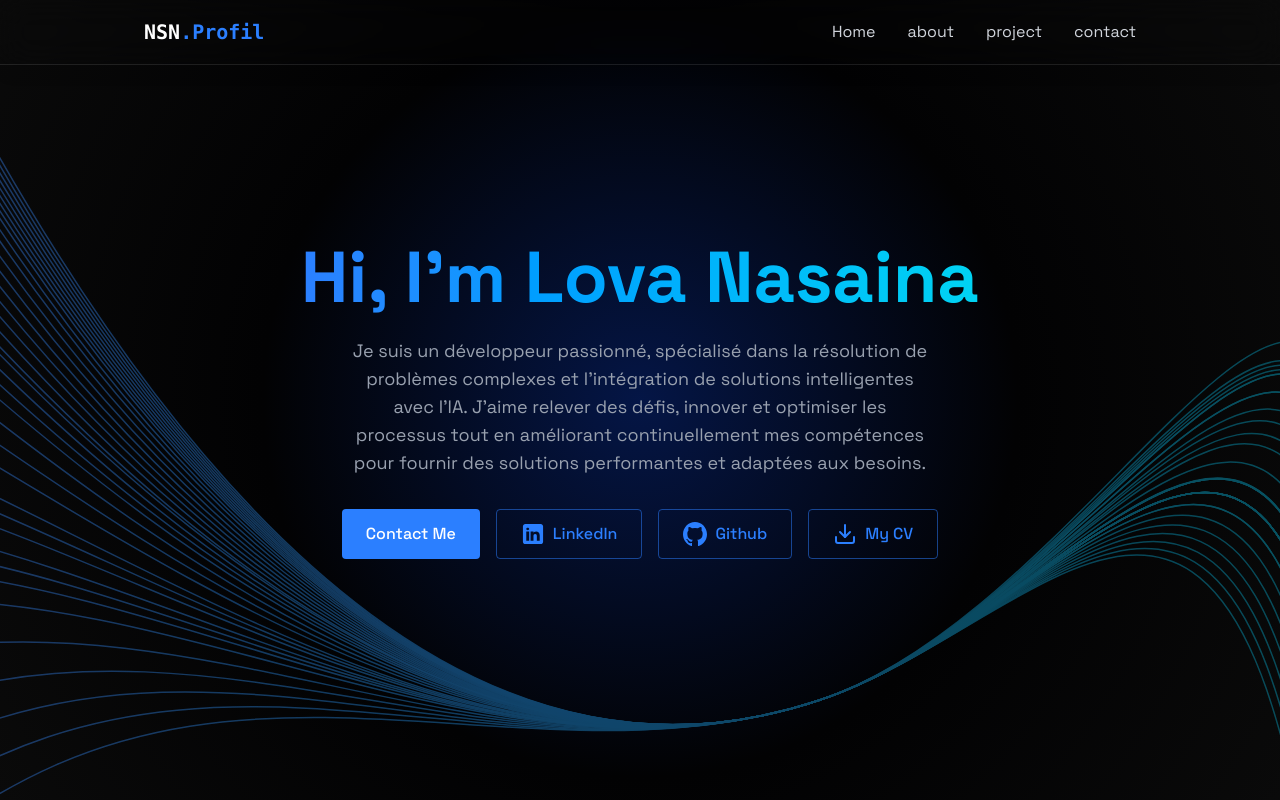
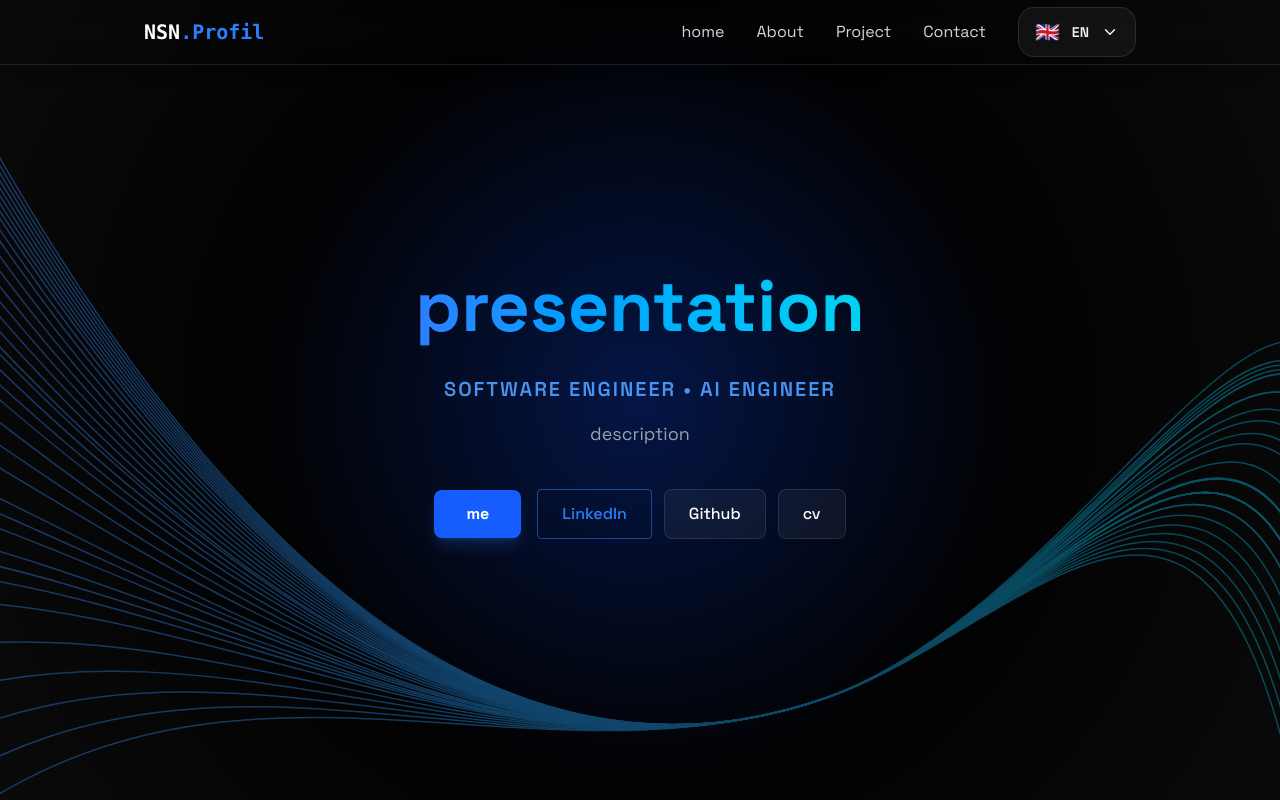
Before and after one commit to Lova-Nasaina/Portfolio, a React (Vite) app: page / in a window 1280 px wide. Shown: the top 800 px of the page. Built offline with nearby package versions, Linux system fonts and the light colour scheme.

Commit message:
style: responsive design on my UI

```diff
--- a/src/components/MobileMenu.jsx
+++ b/src/components/MobileMenu.jsx
@@ -1,4 +1,14 @@
+import { useTranslation } from "react-i18next";
+import { Check } from "lucide-react";
+
 export const MobileMenu = ({menuOpen, setMenuOpen}) => {
+
+    const { t, i18n } = useTranslation();
+
+    const languages = [
+    { code: "en", label: "EN", flag: "🇬🇧" },
+    { code: "fr", label: "FR", flag: "🇫🇷" },
+  ];
 
     return (
         <div className={`fixed top-0 left-0 w-full bg-[rgba(10,10,10,0.8)] z-40 flex flex-col items-center justify-center
@@ -24,7 +34,7 @@ export const MobileMenu = ({menuOpen, setMenuOpen}) => {
                 ${menuOpen ? "opacity-100 translate-y-0" : "opacity-0 translate-y-5"}
             `}
         >
-            Home
+            {t('home')}
         </a>
         <a href="#about"
         onClick={() => setMenuOpen(false)}
@@ -32,7 +42,7 @@ export const MobileMenu = ({menuOpen, setMenuOpen}) => {
                 ${menuOpen ? "opacity-100 translate-y-0" : "opacity-0 translate-y-5"}
             `}
         >
-            about
+            {t('About')}
         </a>
         <a href="#project"
         onClick={() => setMenuOpen(false)}
@@ -40,7 +50,7 @@ export const MobileMenu = ({menuOpen, setMenuOpen}) => {
                 ${menuOpen ? "opacity-100 translate-y-0" : "opacity-0 translate-y-5"}
             `}
         >
-            project
+            {t('Project')}
         </a>
         <a href="#contact"
         onClick={() => setMenuOpen(false)}
@@ -48,9 +58,36 @@ export const MobileMenu = ({menuOpen, setMenuOpen}) => {
                 ${menuOpen ? "opacity-100 translate-y-0" : "opacity-0 translate-y-5"}
             `}
         >
-            contact
+            {t('Contact')}
         </a>
 
+      <div
+        className={`mt-12 p-1 bg-white/5 border border-white/10 rounded-2xl flex items-center transition-all duration-500 delay-200
+            ${menuOpen ? "opacity-100 scale-100" : "opacity-0 scale-95"}
+        `}
+      >
+        {languages.map((lang) => {
+          const active = i18n.language === lang.code;
+          return (
+            <button
+              key={lang.code}
+              onClick={() => {
+                i18n.changeLanguage(lang.code);
+                setMenuOpen(false);
+              }}
+              className={`flex items-center gap-2 px-6 py-2.5 rounded-xl text-sm font-bold transition-all ${
+                active
+                  ? "bg-gradient-to-r from-blue-600 to-cyan-500 text-white shadow-lg shadow-blue-500/20"
+                  : "text-gray-400 hover:text-white"
+              }`}
+            >
+              <span>{lang.flag}</span>
+              <span>{lang.label}</span>
+              {active && <Check size={14} />}
+            </button>
+          );
+        })}
+      </div>
         </div>
      );
 }
--- a/src/components/NavBar.jsx
+++ b/src/components/NavBar.jsx
@@ -1,6 +1,37 @@
-import { useEffect } from "react";
+import { useTranslation } from "react-i18next";
+import { useEffect, useState, useRef } from "react";
+import { Globe } from "lucide-react";
+import { ChevronDown, Check } from "lucide-react";
 
-export const NavBar = ({menuOpen, setMenuOpen}) => {
+export const NavBar = ({ menuOpen, setMenuOpen }) => {
+  const { t, i18n } = useTranslation();
+
+  const [open, setOpen] = useState(false);
+  const dropdownRef = useRef(null);
+
+  const languages = [
+    { code: "en", label: "EN", flag: "🇬🇧" },
+    { code: "fr", label: "FR", flag: "🇫🇷" },
+  ];
+
+  const currentLanguage =
+    languages.find((l) => l.code === i18n.language) || languages[0];
+
+  const changeLanguage = (code) => {
+    i18n.changeLanguage(code);
+    setOpen(false);
+  };
+
+  useEffect(() => {
+    const handleClickOutside = (event) => {
+      if (dropdownRef.current && !dropdownRef.current.contains(event.target)) {
+        setOpen(false);
+      }
+    };
+
+    document.addEventListener("mousedown", handleClickOutside);
+    return () => document.removeEventListener("mousedown", handleClickOutside);
+  }, []);
 
   useEffect(() => {
     document.body.style.overflow = menuOpen ? "hidden" : "";
@@ -15,31 +46,97 @@ export const NavBar = ({menuOpen, setMenuOpen}) => {
             NSN<span className="text-blue-500">.Profil</span>{" "}
           </a>
 
-                    <div className="w-7 h-5 relative cursor-pointer z-40 md:hidden"
-                    onClick={() => setMenuOpen((prev) => !prev)}>
+          <div
+            className="w-7 h-5 relative cursor-pointer z-40 md:hidden"
+            onClick={() => setMenuOpen((prev) => !prev)}
+          >
             &#9776;
           </div>
 
           <div className="hidden md:flex items-center space-x-8">
-                        <a href="#home" className="text-gray-300 hove:text-white transition-colors">
+            <a
+              href="#home"
+              className="text-gray-300 hove:text-white transition-colors"
+            >
               {" "}
-                            Home{" "}
+              { t('home')}{" "}
             </a>
-                        <a href="#about" className="text-gray-300 hove:text-white transition-colors">
+            <a
+              href="#about"
+              className="text-gray-300 hove:text-white transition-colors"
+            >
               {" "}
-                            about{" "}
+              {t('About')}{" "}
             </a>
-                        <a href="#projects" className="text-gray-300 hove:text-white transition-colors">
+            <a
+              href="#projects"
+              className="text-gray-300 hove:text-white transition-colors"
+            >
               {" "}
-                            project{" "}
+              {t('Project')}{" "}
             </a>
-                        <a href="#contact" className="text-gray-300 hove:text-white transition-colors">
+            <a
+              href="#contact"
+              className="text-gray-300 hove:text-white transition-colors"
+            >
               {" "}
-                            contact{" "}
+              {t("Contact")}{" "}
             </a>
+
+            {/* Language Select */}
+            <div className="relative " ref={dropdownRef}>
+              <button
+                onClick={() => setOpen(!open)}
+                className="flex items-center gap-3 bg-white/5 border border-white/10 hover:border-blue-500 px-4 py-2.5 rounded-2xl"
+              >
+                <span className="text-xl">{currentLanguage.flag}</span>
+                <span className="font-semibold text-sm">
+                  {currentLanguage.label}
+                </span>
+                <ChevronDown
+                  size={18}
+                  className={`transition-transform ${open ? "rotate-180" : ""}`}
+                />
+              </button>
+
+              {open && (
+                <div className="absolute right-0 top-14 w-44 bg-[#0B1120] border border-white/10 rounded-2xl p-2 shadow-xl z-50">
+                  <p className="text-[10px] uppercase tracking-widest text-gray-400 mb-2 px-2">
+                    Language
+                  </p>
+
+                  <div className="space-y-1">
+                    {languages.map((lang) => {
+                      const active = i18n.language === lang.code;
+
+                      return (
+                        <button
+                          key={lang.code}
+                          onClick={() => changeLanguage(lang.code)}
+                          className={`w-full flex items-center justify-between px-2 py-2 rounded-xl text-sm transition ${
+                            active
+                              ? "bg-gradient-to-r from-blue-800 to-cyan-400"
+                              : "hover:bg-white/5"
+                          }`}
+                        >
+                          <div className="flex items-center gap-2">
+                            <span className="text-lg">{lang.flag}</span>
+                            <span>{lang.label}</span>
+                          </div>
+
+                          {active && <Check size={14} />}
+                        </button>
+                      );
+                    })}
+                  </div>
+
+                  <div className="mt-2 h-[2px] bg-gradient-to-r from-blue-800 to-cyan-400 rounded-full" />
+                </div>
+              )}
+            </div>
           </div>
         </div>
       </div>
     </nav>
   );
-}
+};
--- a/src/components/sections/Contact.jsx
+++ b/src/components/sections/Contact.jsx
@@ -1,78 +1,120 @@
 import { useState } from "react";
 import { RevealOnScroll } from "../RevealOnScroll";
-import emailjs from "emailjs-com"
+import emailjs from "emailjs-com";
+import toast from "react-hot-toast";
+import { CheckCircle2, XCircle, Send } from "lucide-react";
 
 export const Contact = () => {
-
   const [formData, setFormData] = useState({
-        name : "",
-        email : "",
-        message : "",
-    })
+    name: "",
+    email: "",
+    message: "",
+  });
 
   const handleSubmit = (e) => {
-        e.preventDefault()
+    e.preventDefault();
 
-        emailjs.sendForm(import.meta.env.VITE_SERVICE_ID, import.meta.env.VITE_TEMPLATE_ID, e.target, import.meta.env.VITE_PUBLIC_KEY)
+    // Notification de chargement
+    const loadingToast = toast.loading('Envoi en cours...', {
+        style: {
+            borderRadius: '10px',
+            background: '#18181b',
+            color: '#fff',
+            border: '1px solid rgba(255, 255, 255, 0.1)',
+        },
+    });
+
+    emailjs
+      .sendForm(
+        import.meta.env.VITE_SERVICE_ID,
+        import.meta.env.VITE_TEMPLATE_ID,
+        e.target,
+        import.meta.env.VITE_PUBLIC_KEY,
+      )
       .then((result) => {
         console.log("Resulat : ", result.text);
-            alert("Message Send")
-            setFormData({name : "" , email : "", message : ""})
-        }).catch((err) => {
-            alert("Oops ! Something went wrong .Please try again : ", err)
+        toast.success('Message envoyé avec succès !', {
+            id: loadingToast, // Remplace le chargement
+            icon: <CheckCircle2 size={24} color="#10b981" />,
+            duration: 5000,
+            style: {
+                borderRadius: '10px',
+                background: '#18181b',
+                color: '#fff',
+                border: '1px solid rgba(59, 130, 246, 0.5)',
+            },
+        });
+        setFormData({ name: "", email: "", message: "" });
       })
-    }
+      .catch((err) => {
+        console.log("Error: ", err);
+        toast.error('Erreur lors de l\'envoi...', {
+            id: loadingToast,
+            style: {
+                borderRadius: '10px',
+                background: '#18181b',
+                color: '#fff',
+                border: '1px solid rgba(239, 68, 68, 0.5)',
+            },
+        });
+      });
+  };
 
   return (
-        <section id="contact" className="min-h-screen flex items-center justify-center py-20">
+    <section id="contact" className="min-h-screen flex items-center justify-center py-20 px-4">
             <RevealOnScroll>
-                <div className="px-4 w-150">
-                    <h2 className="text-3xl font-bold mb-8 bg-gradient-to-r from-blue-500 to-cyan-400 bg-clip-text text-transparent text-center">
+
+                <div className="w-full md:w-[600px] glass p-6 md:p-10 rounded-2xl border border-white/10">
+                    <h2 className="text-3xl md:text-4xl font-bold mb-8 bg-gradient-to-r from-blue-500 to-cyan-400 bg-clip-text text-transparent text-center">
                         Get In Touch
                     </h2>
-                    <form className="space-y-6" onSubmit={handleSubmit}>
+
+                    <form className="space-y-5" onSubmit={handleSubmit}>
                         <div className="relative">
-                            <input type="text"
-                            id="name"
+                            <input
+                                type="text"
                                 name="name"
                                 required
                                 value={formData.name}
-                            className="w-full bg-white/5 border border-white/10 rounded px-4 py-3 text-white transition focus:outline-none focus:border-blue-500 focus:bg-blue-500/5"
-                            placeholder="Name here..."
-                            onChange={(e) => setFormData({...formData, name : e.target.value})}
+                                className="w-full bg-white/5 border border-white/10 rounded-lg px-4 py-3 text-white transition focus:outline-none focus:border-blue-500 focus:bg-blue-500/10"
+                                placeholder="Nom complet"
+                                onChange={(e) => setFormData({...formData, name: e.target.value})}
                             />
                         </div>
+
                         <div className="relative">
-                            <input type="email"
-                            id="email"
+                            <input
+                                type="email"
                                 name="email"
                                 required
                                 value={formData.email}
-                            className="w-full bg-white/5 border border-white/10 rounded px-4 py-3 text-white transition focus:outline-none focus:border-blue-500 focus:bg-blue-500/5"
+                                className="w-full bg-white/5 border border-white/10 rounded-lg px-4 py-3 text-white transition focus:outline-none focus:border-blue-500 focus:bg-blue-500/10"
                                 placeholder="Email@gmail.com"
-                            onChange={(e) => setFormData({...formData, email : e.target.value})}
+                                onChange={(e) => setFormData({...formData, email: e.target.value})}
                             />
                         </div>
+
                         <div className="relative">
                             <textarea
-                            type="message"
-                            id="message"
                                 name="message"
                                 rows={5}
                                 required
                                 value={formData.message}
-                            className="w-full bg-white/5 border border-white/10 rounded px-4 py-3 text-white transition focus:outline-none focus:border-blue-500 focus:bg-blue-500/5"
-                            placeholder="Your Message..."
-                            onChange={(e) => setFormData({...formData, message : e.target.value})}
+                                className="w-full bg-white/5 border border-white/10 rounded-lg px-4 py-3 text-white transition focus:outline-none focus:border-blue-500 focus:bg-blue-500/10 resize-none"
+                                placeholder="Votre Message..."
+                                onChange={(e) => setFormData({...formData, message: e.target.value})}
                             />
                         </div>
 
-                        <button type="submit" className="w-full bg-blue-500 text-white py-3 px-6 rounded font-medium transition relative overflow-hidden hover:-translate-y-0.5 hover:shadow-[0_0_15px_rgba(59,130,246,0.4)]">
-                            Send Message
+                        <button
+                            type="submit"
+                            className="w-full bg-blue-600 hover:bg-blue-500 text-white py-3 px-6 rounded-lg font-bold transition-all flex items-center justify-center gap-2 hover:-translate-y-1 hover:shadow-[0_0_20px_rgba(37,99,235,0.4)]"
+                        >
+                            Send Message <Send size={18} />
                         </button>
                     </form>
                 </div>
             </RevealOnScroll>
         </section>
   );
-}
+};
--- a/src/components/sections/Home.jsx
+++ b/src/components/sections/Home.jsx
@@ -1,7 +1,10 @@
 import { RevealOnScroll } from "../RevealOnScroll";
 import { Helmet } from "react-helmet-async";
+import { useTranslation } from "react-i18next";
 
 export const Home = () => {
+  const { t } = useTranslation();
+
   return (
     <>
       <Helmet>
@@ -11,7 +14,12 @@ export const Home = () => {
           content="Découvrez mes réalisations web et mes projets fullstack en React, Laravel et Data Science."
         />
       </Helmet>
-        <section id="home" className="min-h-screen flex items-center justify-center relative overflow-hidden bg-[radial-gradient(circle_at_center,_#051c5cc0_0%,_#020203_50%,_#0a0a0a_100%)] text-white">
+      <section
+        id="home"
+        className="min-h-screen flex items-center justify-center relative overflow-hidden bg-[radial-gradient(circle_at_center,_#051c5cc0_0%,_#020203_50%,_#0a0a0a_100%)] text-white"
+      >
+        <div className="absolute inset-0 z-0">
+
         <svg
           className="absolute inset-0 w-full h-full  opacity-40 animate-pulse"
           xmlns="http://www.w3.org/2000/svg"
@@ -66,37 +74,58 @@ export const Home = () => {
             <path d="M0 850 C300 600 600 800 900 700 C1200 600 1440 80 1440 1900" />
           </g>
         </svg>
+        </div>
         <RevealOnScroll>
-            <div  className="relative text-center z-100">
-                <h1 className="text-5xl md:text-7xl font-bold mb-6 bg-gradient-to-r from-blue-500 to-cyan-400 bg-clip-text text-transparent leading-right">
-                    Hi, I'm Lova Nasaina
+          <div className="relative text-center z-10 max-w-4xl mx-auto">
+            <h1 className="text-4xl sm:text-5xl md:text-7xl font-bold mb-6 bg-gradient-to-r from-blue-500 to-cyan-400 bg-clip-text text-transparent leading-[1.1] md:leading-tight">
+              {t("presentation")}
             </h1>
 
-                <p className="text-gray-400 text-lg mb-8 max-w-xl mx-auto">
-                    Je suis un développeur passionné, spécialisé dans la résolution de problèmes complexes et l’intégration de solutions intelligentes avec l’IA. J’aime relever des défis, innover et optimiser les processus tout en améliorant continuellement mes compétences pour fournir des solutions performantes et adaptées aux besoins.
+            <p className="text-blue-400/90 text-base md:text-xl mb-4 font-semibold tracking-widest uppercase">
+              Software Engineer • AI Engineer
             </p>
 
-                <div className="flex justify-center space-x-4">
-                    <a href="#contact" className="bg-blue-500 text-white py-3 px-6 rounded font-medium transition relative overflow-hidden hover:-translate-y-0.5 hover:shadow-[0_0_15px_rgba(59,130,246,0.4)] flex items-center gap-2">
-                        Contact Me
+            <p className="text-gray-400 text-sm md:text-lg mb-10 max-w-2xl mx-auto leading-relaxed px-4 md:px-0">
+              {t("description")}
+            </p>
+
+            {/* Buttons */}
+            <div className="flex flex-col sm:flex-row items-center justify-center gap-4 px-4 sm:px-0">
+              <a
+                href="#contact"
+                className="w-full sm:w-auto bg-blue-600 hover:bg-blue-500 text-white py-3 px-8 rounded-lg font-bold transition-all hover:-translate-y-1 shadow-lg shadow-blue-500/20 flex items-center justify-center gap-2"
+              >
+                <span className="relative z-10">{t("me")}</span>
+                {/* <div className="absolute inset-0 w-full h-full bg-gradient-to-r from-transparent via-white/20 to-transparent -translate-x-full group-hover:translate-x-full transition-transform duration-500" /> */}
               </a>
 
-                    <a href="https://www.linkedin.com/in/lova-nasaina-rakotondrambola-61264731a/" target="_blank" rel="noopener noreferrer" className="border border-blue-500/50 text-blue-500 py-3 px-6 rounded font-medium transition-all duration-200 hover:-translate-y-0.5 hover:shadow-[0_0_15px_rgba(59,130,246,0.2)] hover:bg-blue-500/10 flex items-center gap-2">
-                        <svg xmlns="http://www.w3.org/2000/svg" width="24" height="24" viewBox="0 0 50 50"><path fill="currentColor" d="M41 4H9C6.24 4 4 6.24 4 9v32c0 2.76 2.24 5 5 5h32c2.76 0 5-2.24 5-5V9c0-2.76-2.24-5-5-5zM17 20v19h-6V20h6zm-6-5.53c0-1.4 1.2-2.47 3-2.47s2.93 1.07 3 2.47c0 1.4-1.12 2.53-3 2.53-1.8 0-3-1.13-3-2.53zM39 39h-6V29c0-2-1-4-3.5-4.04h-.08C27 24.96 26 27.02 26 29v10h-6V20h6v2.56S27.93 20 31.81 20c3.97 0 7.19 2.73 7.19 8.26V39z"></path></svg>
+            <div className="flex flex-wrap justify-center gap-3 w-full sm:w-auto">
+              <a
+                href="https://www.linkedin.com/in/lova-nasaina-rakotondrambola-61264731a/"
+                target="_blank"
+                rel="noopener noreferrer"
+                className="border border-blue-500/50 text-blue-500 py-3 px-6 rounded font-medium transition-all duration-200 hover:-translate-y-0.5 hover:shadow-[0_0_15px_rgba(59,130,246,0.2)] hover:bg-blue-500/10 flex items-center gap-2"
+                >
                 LinkedIn
               </a>
 
-                    <a href="https://github.com/Lova-Nasaina" target="_blank" rel="noopener noreferrer" className="border border-blue-500/50 text-blue-500 py-3 px-6 rounded font-medium transition-all duration-200 hover:-translate-y-0.5 hover:shadow-[0_0_15px_rgba(59,130,246,0.2)] hover:bg-blue-500/10 flex items-center gap-2">
-                        <svg xmlns="http://www.w3.org/2000/svg" width="24" height="24" viewBox="0 0 20 20"><title>github</title><path fill="currentColor" fillRule="evenodd" d="M10 0c5.523 0 10 4.59 10 10.253 0 4.529-2.862 8.371-6.833 9.728-.507.101-.687-.219-.687-.492 0-.338.012-1.442.012-2.814 0-.956-.32-1.58-.679-1.898 2.227-.254 4.567-1.121 4.567-5.059 0-1.12-.388-2.034-1.03-2.752.104-.259.447-1.302-.098-2.714 0 0-.838-.275-2.747 1.051A9.396 9.396 0 0 0 10 4.958a9.375 9.375 0 0 0-2.503.345C5.586 3.977 4.746 4.252 4.746 4.252c-.543 1.412-.2 2.455-.097 2.714-.639.718-1.03 1.632-1.03 2.752 0 3.928 2.335 4.808 4.556 5.067-.286.256-.545.708-.635 1.371-.57.262-2.018.715-2.91-.852 0 0-.529-.985-1.533-1.057 0 0-.975-.013-.068.623 0 0 .655.315 1.11 1.5 0 0 .587 1.83 3.369 1.21.005.857.014 1.665.014 1.909 0 .271-.184.588-.683.493C2.865 18.627 0 14.783 0 10.253 0 4.59 4.478 0 10 0"></path></svg>
+              <a
+                href="https://github.com/Lova-Nasaina"
+                target="_blank"
+                rel="noopener noreferrer"
+                className="flex-1 sm:flex-none border border-white/10 bg-white/5 hover:bg-white/10 text-white py-3 px-6 rounded-lg font-medium transition-all flex items-center justify-center gap-2"
+                >
                 Github
               </a>
 
-                    <a href="#" className="border border-blue-500/50 text-blue-500 py-3 px-6 rounded font-medium transition-all duration-200 hover:-translate-y-0.5 hover:shadow-[0_0_15px_rgba(59,130,246,0.2)] hover:bg-blue-500/10 flex items-center gap-2">
-                        <svg xmlns="http://www.w3.org/2000/svg" width="24" height="24" viewBox="0 0 24 24" fill="none" stroke="currentColor" strokeWidth="2" strokeLinecap="round" strokeLinejoin="round" className="lucide lucide-download"><path d="M21 15v4a2 2 0 0 1-2 2H5a2 2 0 0 1-2-2v-4"></path><polyline points="7 10 12 15 17 10"></polyline><line x1="12" x2="12" y1="15" y2="3"></line></svg>
-                        My CV
+              <a
+                href="#"
+                className="flex-1 sm:flex-none border border-white/10 bg-white/5 hover:bg-white/10 text-white py-3 px-6 rounded-lg font-medium transition-all flex items-center justify-center gap-2"
+                >
+                {t('cv')}
               </a>
             </div>
-
+            </div>
           </div>
         </RevealOnScroll>
 
@@ -104,4 +133,4 @@ export const Home = () => {
       </section>
     </>
   );
-}
+};
```
Also changed, not shown: src/components/LoadingScreen.jsx (+1 -7 lines), src/components/sections/About.jsx (+19 -9 lines), src/components/sections/Footer.jsx (+33 -5 lines), src/components/RevealOnScroll.jsx (line endings or trailing spaces), src/components/sections/Projects.jsx (line endings or trailing spaces). Lines whose indentation alone changed are shown as unchanged.
